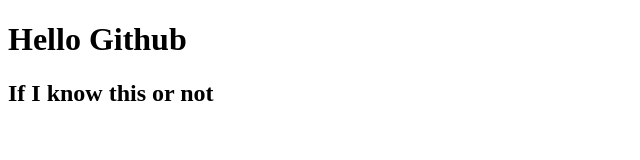
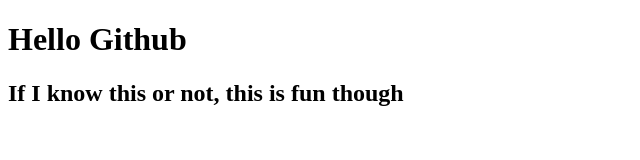
Before and after one commit to anshuraj0904/JS_Project-1, a plain HTML site: page index.html in a window 1280 px wide. Shown: the whole page, without its empty margins (0-640 px from the left). Drawn offline with Linux system fonts and the light colour scheme.

Commit message:
Update index.html

```diff
--- a/index.html
+++ b/index.html
@@ -7,6 +7,6 @@
 </head>
 <body>
     <h1>Hello Github</h1>
-    <h2>If I know this or not</h2>
+    <h2>If I know this or not, this is fun though</h2>
 </body>
 </html>
```
